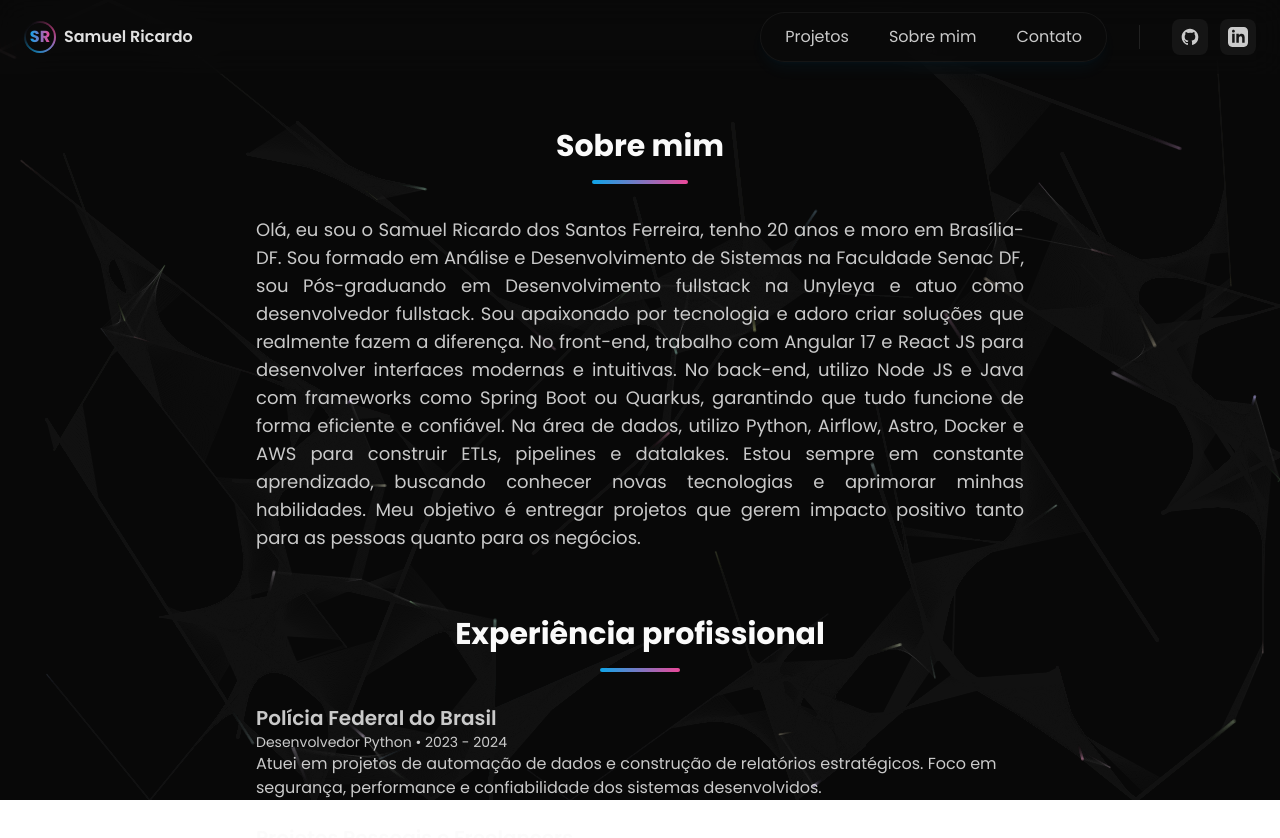
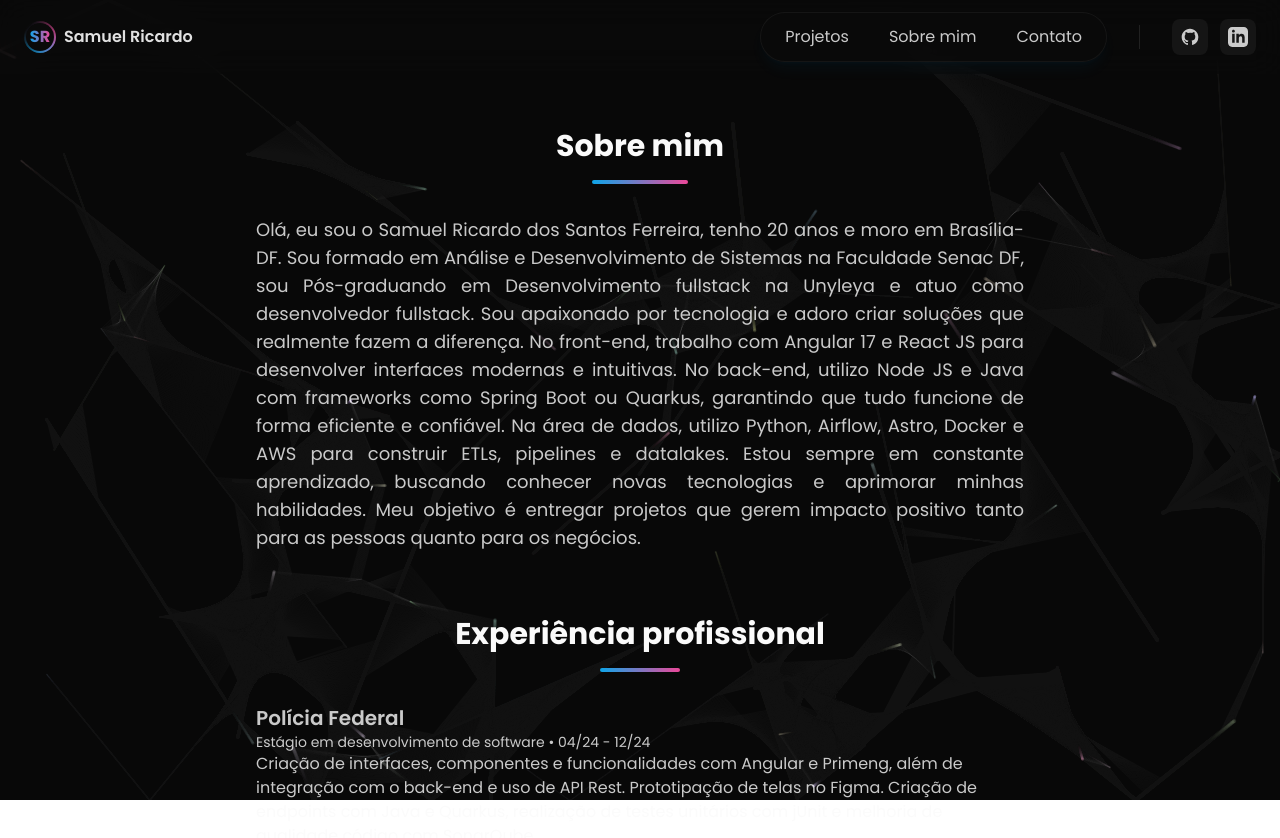
Before and after one commit to SamuelRicardos/portfolio-samuelricardo, a Next.js app: page /sobremim in a window 1280 px wide. Shown: the top 838 px of the page. Built offline with nearby package versions, Linux system fonts and the light colour scheme.

Commit message:
mudança nos textos

```diff
--- a/app/sobremim/page.tsx
+++ b/app/sobremim/page.tsx
@@ -6,21 +6,17 @@ import Navbar from "@/components/navbar";
 export default function SobreMim() {
   return (
     <>
-      {/* Impede o scroll horizontal geral */}
       <main className="relative w-full overflow-x-hidden">
         <Navbar />
         <section
           className="relative min-h-screen pt-32 pb-16 px-4 sm:px-6 lg:px-8 overflow-x-hidden"
           id="sobremim"
         >
-          {/* Particle Background */}
           <div className="absolute inset-0 -z-10">
             <ParticleCanvas />
           </div>
 
-          {/* Conteúdo principal */}
           <div className="max-w-7xl mx-auto">
-            {/* Sobre mim */}
             <motion.div
               initial={{ opacity: 0, y: 20 }}
               whileInView={{ opacity: 1, y: 0 }}
@@ -36,7 +32,6 @@ export default function SobreMim() {
               </p>
             </motion.div>
 
-            {/* Experiência profissional */}
             <motion.div
               initial={{ opacity: 0, y: 20 }}
               whileInView={{ opacity: 1, y: 0 }}
@@ -49,17 +44,17 @@ export default function SobreMim() {
               <div className="w-20 h-1 bg-gradient-to-r from-primary to-tertiary rounded-full mx-auto mb-8" />
               <div className="text-content/80 max-w-3xl mx-auto space-y-6">
                 <div>
-                  <h3 className="text-xl font-semibold">Polícia Federal do Brasil</h3>
-                  <p className="text-sm">Desenvolvedor Python • 2023 - 2024</p>
+                  <h3 className="text-xl font-semibold">Polícia Federal</h3>
+                  <p className="text-sm">Estágio em desenvolvimento de software • 04/24 - 12/24</p>
                   <p>
-                    Atuei em projetos de automação de dados e construção de relatórios estratégicos. Foco em segurança, performance e confiabilidade dos sistemas desenvolvidos.
+                    Criação de interfaces, componentes e funcionalidades com Angular e Primeng, além de integração com o back-end e uso de API Rest. Prototipação de telas no Figma. Criação de endpoints com Java e Quarkus, realização de testes unitários com jUnit e melhoria de qualidade código com SonarQube.
                   </p>
                 </div>
                 <div>
-                  <h3 className="text-xl font-semibold">Projetos Pessoais e Freelancers</h3>
-                  <p className="text-sm">2022 - Presente</p>
+                  <h3 className="text-xl font-semibold">Projetos Freelancers</h3>
+                  <p className="text-sm">04/25 - 05/25</p>
                   <p>
-                    Desenvolvimento de dashboards, landing pages, integrações com back-end, uso de Firebase e autenticação. Experiência com React, Next.js, TailwindCSS, Zustand, ShadcnUI, e integração de dados em projetos com arquitetura moderna.
+                    Desenvolvimento de landing pages utilizando React, NextJS e TailwindCSS.
                   </p>
                 </div>
               </div>
```
